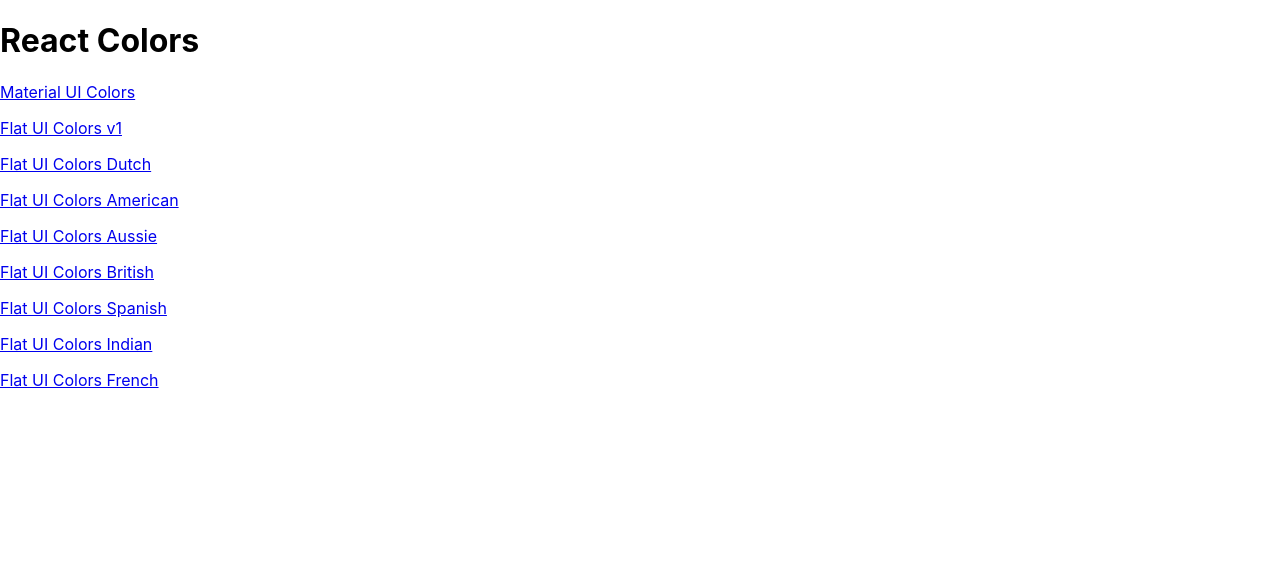
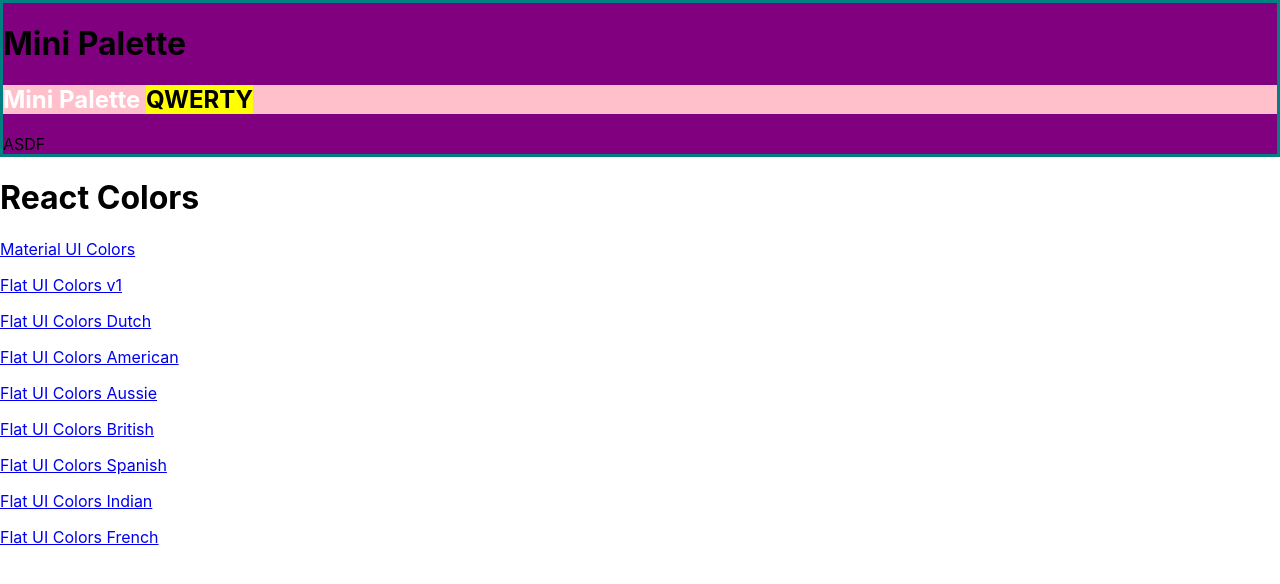
Before and after one commit to asonni/react-colors-app, a React (Create React App) app: page / in a window 1280 px wide. Shown: the top 584 px of the page. Built offline with nearby package versions, Linux system fonts and the light colour scheme.

Commit message:
Add withStyles with demo styles

```diff
--- a/package.json
+++ b/package.json
@@ -5,6 +5,7 @@
   "dependencies": {
     "@material-ui/core": "^4.2.1",
     "@material-ui/icons": "^4.2.1",
+    "@material-ui/styles": "^4.2.1",
     "chroma-js": "^2.0.4",
     "lodash": "^4.17.14",
     "lodash.template": "^4.5.0",
--- /dev/null
+++ b/src/MiniPalette.js
@@ -0,0 +1,36 @@
+import React from 'react';
+import { withStyles } from '@material-ui/styles';
+
+const styles = {
+  main: {
+    backgroundColor: 'purple',
+    border: '3px solid teal'
+  },
+  secondary: {
+    backgroundColor: 'pink',
+    '& h1': {
+      color: 'white',
+      '& span': {
+        backgroundColor: 'yellow',
+        color: 'black'
+      }
+    }
+  }
+};
+
+const MiniPalette = props => {
+  const { classes } = props;
+  return (
+    <div className={classes.main}>
+      <h1>Mini Palette</h1>
+      <section className={classes.secondary}>
+        <h1>
+          Mini Palette <span>QWERTY</span>
+        </h1>
+      </section>
+      <span>ASDF</span>
+    </div>
+  );
+};
+
+export default withStyles(styles)(MiniPalette);
--- a/src/PaletteList.js
+++ b/src/PaletteList.js
@@ -1,4 +1,5 @@
 import React, { Component } from 'react';
+import MiniPalette from './MiniPalette';
 import { Link } from 'react-router-dom';
 
 class PaletteList extends Component {
@@ -6,6 +7,7 @@
     const { palettes } = this.props;
     return (
       <div>
+        <MiniPalette />
         <h1>React Colors</h1>
         {palettes.map(palette => (
           <p>
--- a/src/colorHelpers.js
+++ b/src/colorHelpers.js
@@ -8,9 +8,7 @@
     emoji: starterPalette.emoji,
     colors: {}
   };
-  for (let level of levels) {
-    newPalette.colors[level] = [];
-  }
+  for (let level of levels) newPalette.colors[level] = [];
   for (let color of starterPalette.colors) {
     let scale = getScale(color.color, 10).reverse();
     for (let i in scale) {
@@ -29,22 +27,18 @@
   return newPalette;
 };
 
-const getRange = hexColor => {
-  const end = '#fff';
-  return [
-    chroma(hexColor)
-      .darken(1.4)
-      .hex(),
-    hexColor,
-    end
-  ];
-};
+const getRange = hexColor => [
+  chroma(hexColor)
+    .darken(1.4)
+    .hex(),
+  hexColor,
+  '#fff'
+];
 
-const getScale = (hexColor, numberOfColors) => {
-  return chroma
+const getScale = (hexColor, numberOfColors) =>
+  chroma
     .scale(getRange(hexColor))
     .mode('lab')
     .colors(numberOfColors);
-};
 
 export { generatePalette };
```
Also changed, not shown: 1 other file (tests, documents, lock files or other folders).
